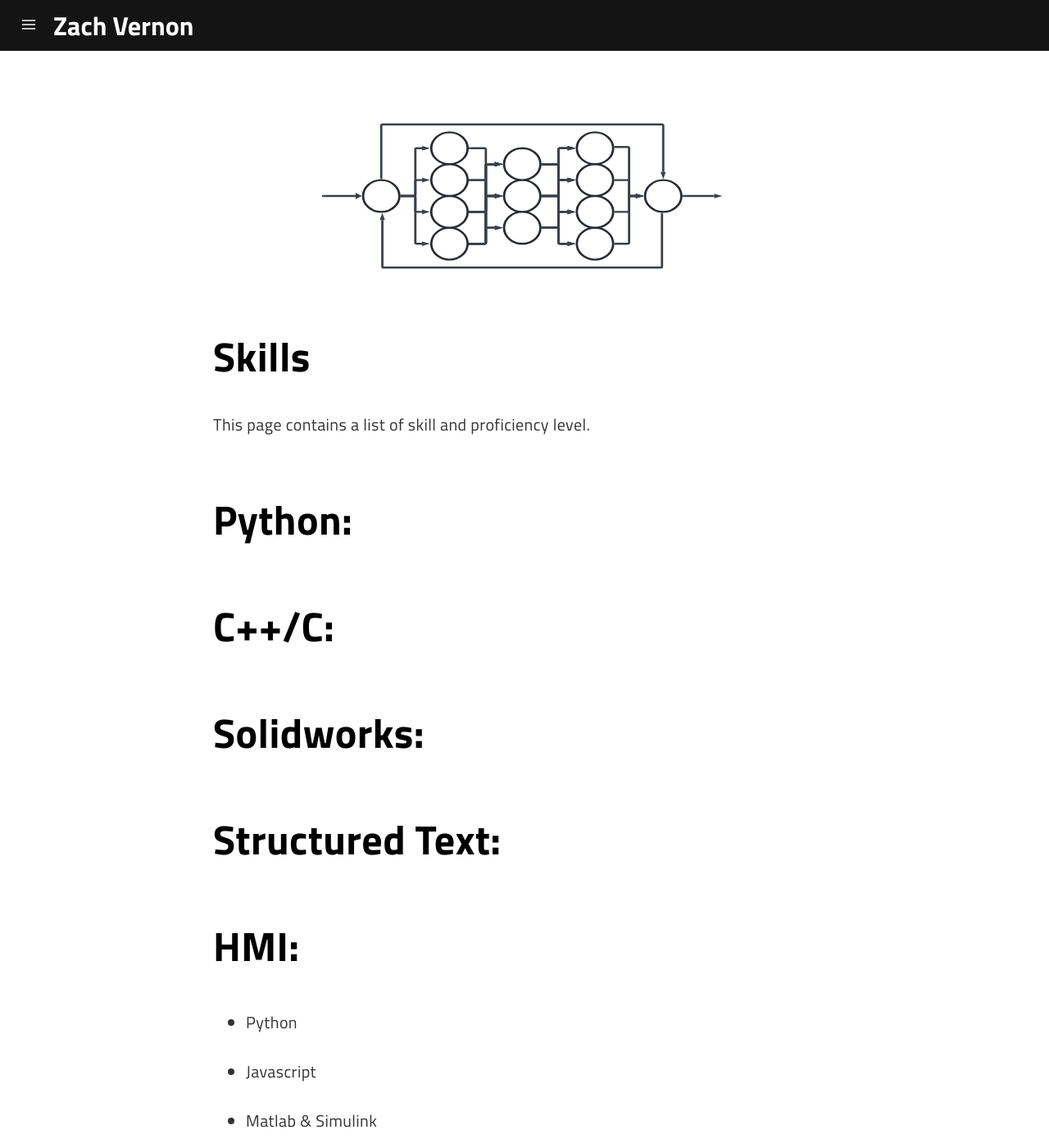
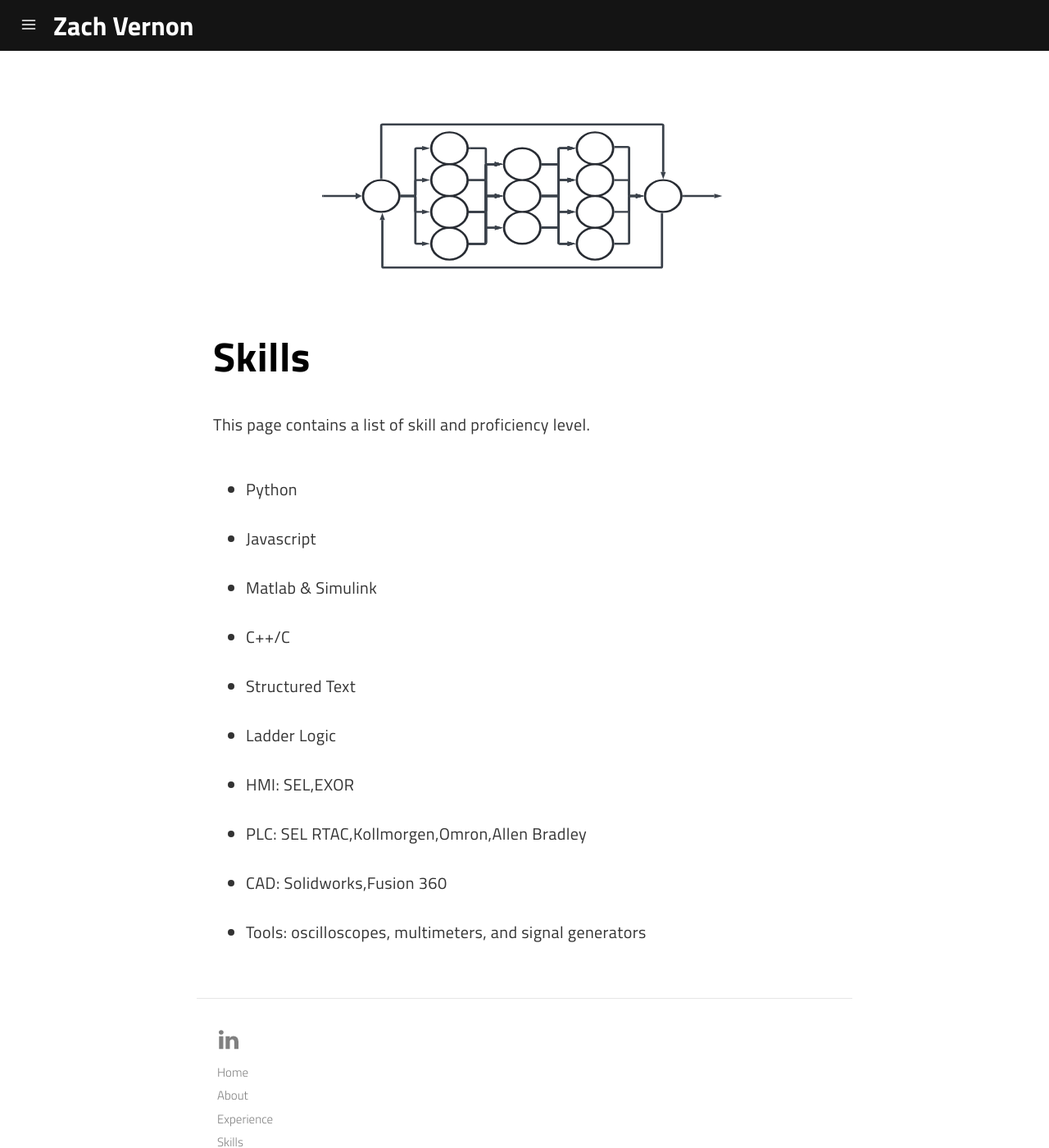
Before and after one commit to z-vernon/z-vernon.github.io, a Jekyll site: the page built from pages/skills.md, in a window 1280 px wide and 1400 px high. Shown: the whole window at 82% size. Built offline with Jekyll 4.4.1, drawn with Linux system fonts in a browser that asks for light colours; a script that is not in the unit is left out.

Commit message:
Update skills.md

```diff
--- a/pages/skills.md
+++ b/pages/skills.md
@@ -12,12 +12,6 @@
 
 # Skills
 This page contains a list of skill and proficiency level.
-# Python:
-# C++/C:
-# Solidworks:
-# Structured Text:
-# HMI:
-
 <ul>
   <li>Python</li>
   <li>Javascript</li>
```
